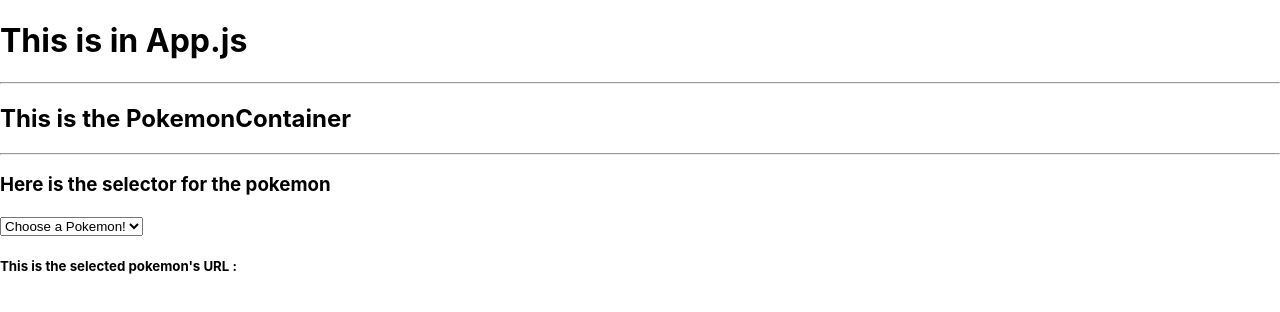
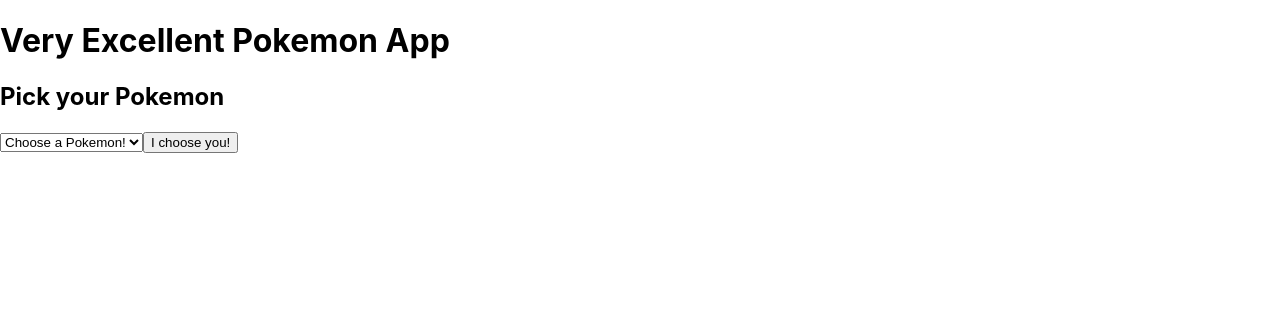
Before and after one commit to mhairilou/pokemon_app, a React (Create React App) app: page / in a window 1280 px wide. Shown: the top 312 px of the page. Built offline with nearby package versions, Linux system fonts and the light colour scheme; no server answers.

Commit message:
button or something

```diff
--- a/src/App.js
+++ b/src/App.js
@@ -4,8 +4,6 @@
 function App() {
   return (
 <div>
-<h1>This is in App.js</h1>
-<hr></hr>
 <PokemonContainer/>
 </div>
   )
--- a/src/components/ListOfAllPokemonComponent.jsx
+++ b/src/components/ListOfAllPokemonComponent.jsx
@@ -1,3 +1,5 @@
+
+
 const ListOfAllPokemonComponent = ({ pokemons, onSelectedPokemon, selectedPokemon }) => {
 
 
@@ -10,7 +12,7 @@
 
     return (
         <div>
-            <h3>Here is the selector for the pokemon</h3>
+            <h2>Pick your Pokemon</h2>
             <select defaultValue="" onChange={handleChange} >
                 <option value="" disabled > Choose a Pokemon! </option> {
                     pokemons.map(pokemon => {
@@ -21,7 +23,7 @@
                     })
                 }
             </select>
-            <h5>This is the selected pokemon's URL : {selectedPokemon}</h5>
+            <button>I choose you!</button>
 
         </div>)
 
--- a/src/containers/PokemonContainer.jsx
+++ b/src/containers/PokemonContainer.jsx
@@ -31,8 +31,7 @@
     return (
 
         <div>
-            <h2>This is the PokemonContainer</h2>
-            <hr></hr>
+            <h1>Very Excellent Pokemon App</h1>
             <ListOfAllPokemonComponent pokemons={allPokemonState} onSelectedPokemon={handleSelectedPokemon} selectedPokemon={selectedPokemonUrl} />
             <PokemonCard selectedPokemonUrl={selectedPokemonUrl} />
         </div>
```
